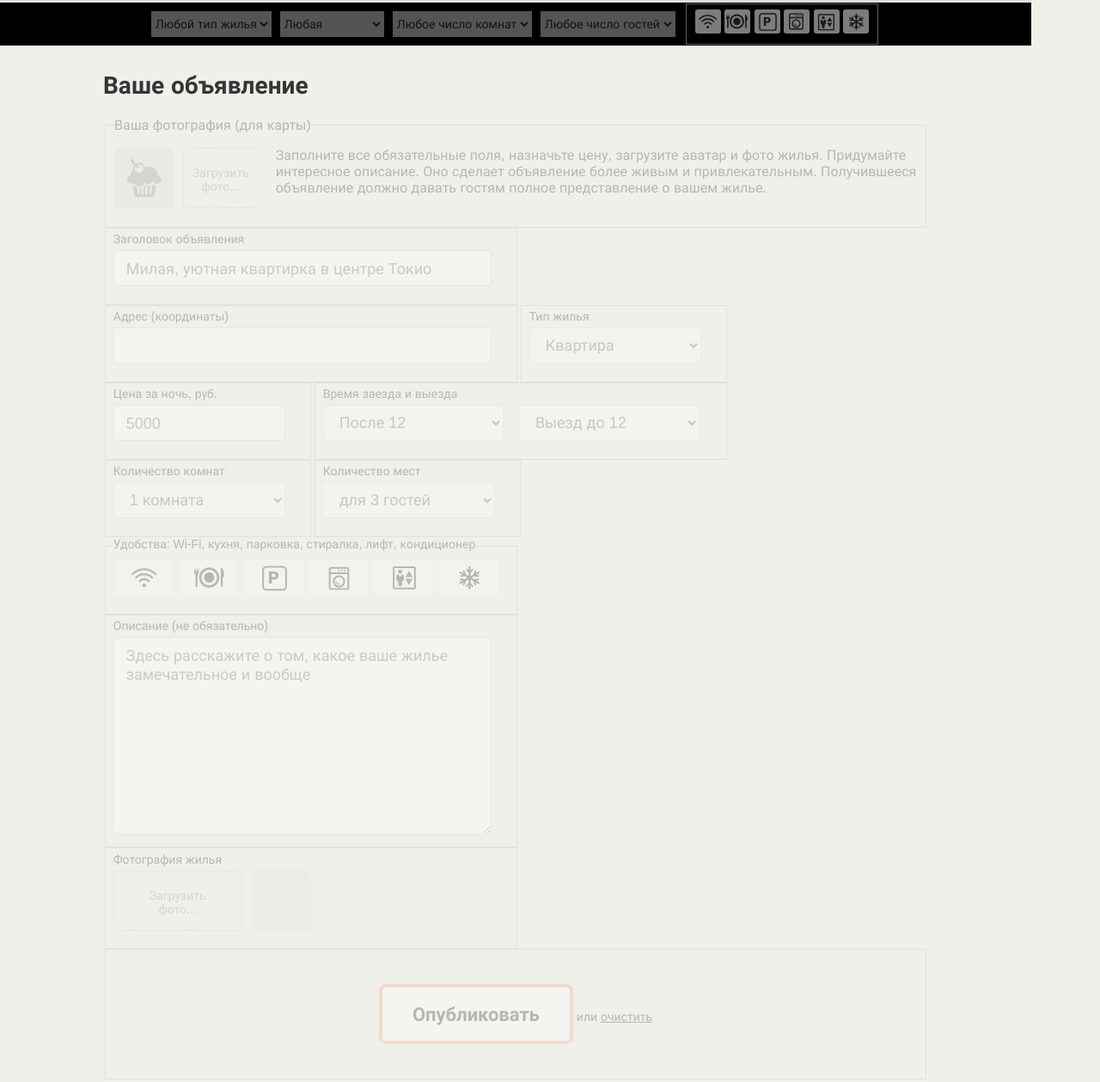
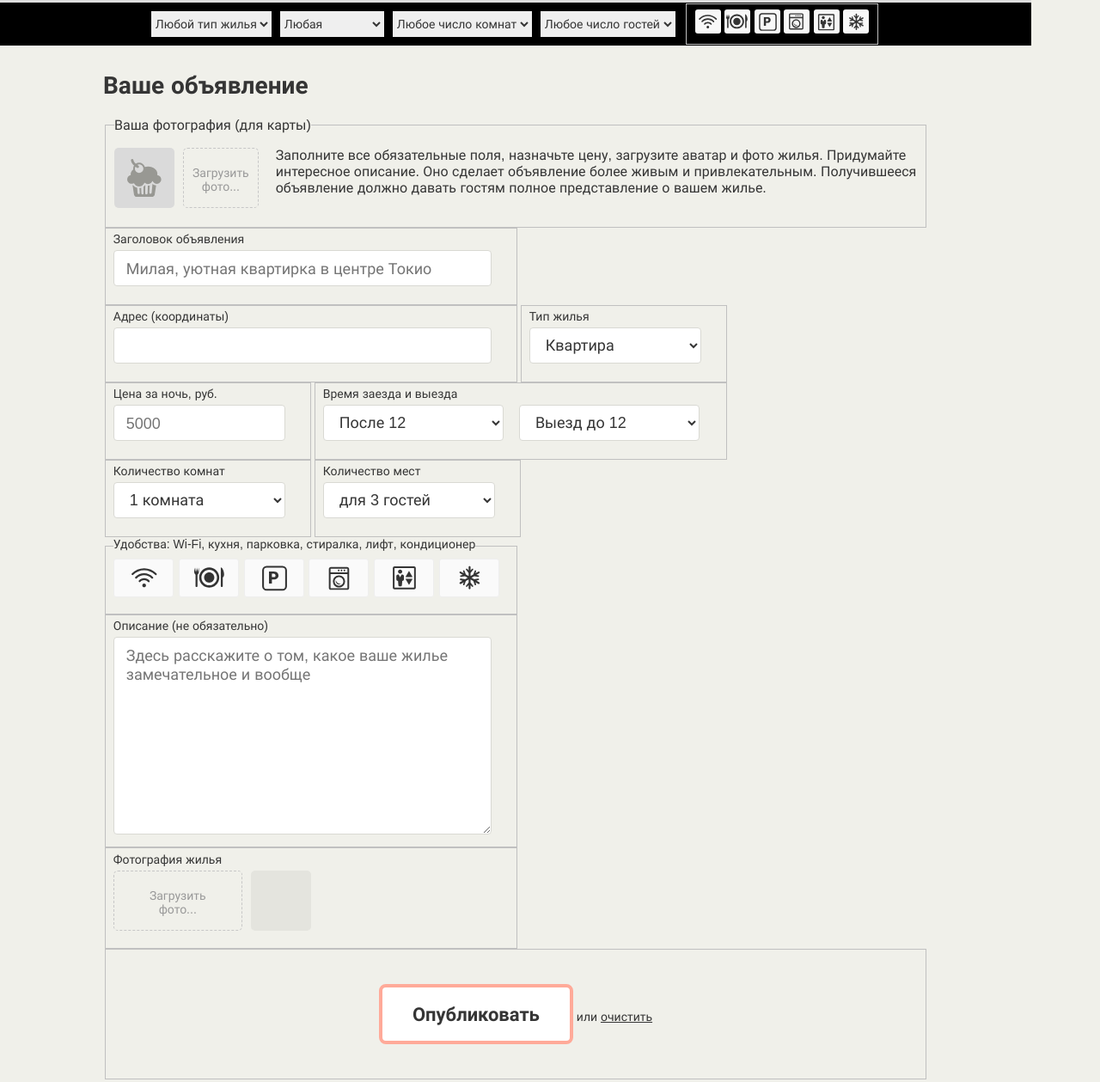
Before and after one commit to pestrige/974243-keksobooking-22, a website with bundled scripts: page index.html in a window 1280 px wide. Shown: the part 592-1851 px from the top of the page at 86% size. Built offline with nearby package versions, Linux system fonts and the light colour scheme.

Commit message:
Убрал неактивное состояние у элементов

```diff
--- a/index.html
+++ b/index.html
@@ -23,33 +23,33 @@
 
       <!-- Фильтрация объявлений -->
       <div class="map__filters-container">
-        <form action="#" class="map__filters map__filters--disabled" autocomplete="off">
-          <select name="housing-type" id="housing-type" class="map__filter" disabled>
+        <form action="#" class="map__filters" autocomplete="off">
+          <select name="housing-type" id="housing-type" class="map__filter">
             <option value="any" selected>Любой тип жилья</option>
             <option value="palace">Дворец</option>
             <option value="flat">Квартира</option>
             <option value="house">Дом</option>
             <option value="bungalow">Бунгало</option>
           </select>
-          <select name="housing-price" id="housing-price" class="map__filter" disabled>
+          <select name="housing-price" id="housing-price" class="map__filter">
             <option value="any" selected>Любая</option>
             <option value="middle">10000 - 50000&#x20bd;</option>
             <option value="low">до 10000&#x20bd;</option>
             <option value="high">от 50000&#x20bd;</option>
           </select>
-          <select name="housing-rooms" id="housing-rooms" class="map__filter" disabled>
+          <select name="housing-rooms" id="housing-rooms" class="map__filter">
             <option value="any" selected>Любое число комнат</option>
             <option value="1">Одна комната</option>
             <option value="2">Две комнаты</option>
             <option value="3">Три комнаты</option>
           </select>
-          <select name="housing-guests" id="housing-guests" class="map__filter" disabled>
+          <select name="housing-guests" id="housing-guests" class="map__filter">
             <option value="any" selected>Любое число гостей</option>
             <option value="2">Два гостя</option>
             <option value="1">Один гость</option>
             <option value="0">Не для гостей</option>
           </select>
-          <fieldset id="housing-features" class="map__features" disabled>
+          <fieldset id="housing-features" class="map__features">
             <input type="checkbox" name="features" value="wifi" id="filter-wifi" class="map__checkbox visually-hidden">
             <label class="map__feature map__feature--wifi" for="filter-wifi">Wi-Fi</label>
             <input type="checkbox" name="features" value="dishwasher" id="filter-dishwasher" class="map__checkbox visually-hidden">
@@ -70,7 +70,7 @@
     <!-- Форма объявления -->
     <section class="notice">
       <h2 class="notice__title">Ваше объявление</h2>
-      <form class="ad-form ad-form--disabled" method="post" enctype="multipart/form-data" autocomplete="off">
+      <form class="ad-form" method="post" enctype="multipart/form-data" autocomplete="off">
         <fieldset class="ad-form-header">
           <legend class="ad-form-header__title">Ваша фотография (для карты)</legend>
           <div class="ad-form-header__upload">
@@ -78,7 +78,7 @@
               <img src="img/muffin-grey.svg" alt="Аватар пользователя" width="40" height="44">
             </div>
             <div class="ad-form__field">
-              <input type="file" id="avatar" name="avatar" class="ad-form-header__input visually-hidden" disabled>
+              <input type="file" id="avatar" name="avatar" class="ad-form-header__input visually-hidden">
               <label class="ad-form-header__drop-zone" for="avatar">Загрузить<br>фото...</label>
             </div>
             <p class="ad-form-header__info">Заполните все обязательные поля, назначьте цену, загрузите аватар и фото жилья. Придумайте интересное описание. Оно сделает объявление более живым и привлекательным. Получившееся объявление должно давать гостям полное представление о вашем жилье.</p>
@@ -86,15 +86,15 @@
         </fieldset>
         <fieldset class="ad-form__element ad-form__element--wide">
           <label class="ad-form__label" for="title">Заголовок объявления</label>
-          <input id="title" name="title" type="text" placeholder="Милая, уютная квартирка в центре Токио" disabled>
+          <input id="title" name="title" type="text" placeholder="Милая, уютная квартирка в центре Токио">
         </fieldset>
         <fieldset class="ad-form__element ad-form__element--wide">
           <label class="ad-form__label" for="address">Адрес (координаты)</label>
-          <input id="address" name="address" type="text" disabled>
+          <input id="address" name="address" type="text">
         </fieldset>
         <fieldset class="ad-form__element">
           <label class="ad-form__label" for="type">Тип жилья</label>
-          <select id="type" name="type" disabled>
+          <select id="type" name="type">
             <option value="bungalow">Бунгало</option>
             <option value="flat" selected>Квартира</option>
             <option value="house">Дом</option>
@@ -103,16 +103,16 @@
         </fieldset>
         <fieldset class="ad-form__element">
           <label class="ad-form__label" for="price">Цена за ночь, руб.</label>
-          <input id="price" name="price" type="number" placeholder="5000" disabled>
+          <input id="price" name="price" type="number" placeholder="5000">
         </fieldset>
         <fieldset class="ad-form__element ad-form__element--time">
           <label class="ad-form__label" for="timein">Время заезда и выезда</label>
-          <select id="timein" name="timein" disabled>
+          <select id="timein" name="timein">
             <option value="12:00" selected>После 12</option>
             <option value="13:00">После 13</option>
             <option value="14:00">После 14</option>
           </select>
-          <select id="timeout" name="timeout" title="Time to go out" disabled>
+          <select id="timeout" name="timeout" title="Time to go out">
             <option value="12:00" selected>Выезд до 12</option>
             <option value="13:00">Выезд до 13</option>
             <option value="14:00">Выезд до 14</option>
@@ -120,7 +120,7 @@
         </fieldset>
         <fieldset class="ad-form__element">
           <label class="ad-form__label" for="room_number">Количество комнат</label>
-          <select id="room_number" name="rooms" disabled>
+          <select id="room_number" name="rooms">
             <option value="1" selected>1 комната</option>
             <option value="2">2 комнаты</option>
             <option value="3">3 комнаты</option>
@@ -129,14 +129,14 @@
         </fieldset>
         <fieldset class="ad-form__element">
           <label class="ad-form__label" for="capacity">Количество мест</label>
-          <select id="capacity" name="capacity" disabled>
+          <select id="capacity" name="capacity">
             <option value="3" selected>для 3 гостей</option>
             <option value="2">для 2 гостей</option>
             <option value="1">для 1 гостя</option>
             <option value="0">не для гостей</option>
           </select>
         </fieldset>
-        <fieldset class="ad-form__element ad-form__element--wide features" disabled>
+        <fieldset class="ad-form__element ad-form__element--wide features">
           <legend>Удобства: Wi-Fi, кухня, парковка, стиралка, лифт, кондиционер</legend>
           <input type="checkbox" name="features" value="wifi" id="feature-wifi" class="feature__checkbox visually-hidden">
           <label class="feature feature--wifi" for="feature-wifi">Wi-Fi</label>
@@ -153,19 +153,19 @@
         </fieldset>
         <fieldset class="ad-form__element ad-form__element--wide">
           <label class="ad-form__label" for="description">Описание (не обязательно)</label>
-          <textarea id="description" name="description" placeholder="Здесь расскажите о том, какое ваше жилье замечательное и вообще" disabled></textarea>
+          <textarea id="description" name="description" placeholder="Здесь расскажите о том, какое ваше жилье замечательное и вообще"></textarea>
         </fieldset>
         <fieldset class="ad-form__element ad-form__element--wide">
           <label class="ad-form__label">Фотография жилья</label>
           <div class="ad-form__photo-container">
             <div class="ad-form__upload">
-              <input type="file" id="images" name="images" class="ad-form__input visually-hidden" disabled>
+              <input type="file" id="images" name="images" class="ad-form__input visually-hidden">
               <label for="images" class="ad-form__drop-zone">Загрузить<br>фото...</label>
             </div>
             <div class="ad-form__photo"></div>
           </div>
         </fieldset>
-        <fieldset class="ad-form__element ad-form__element--submit" disabled>
+        <fieldset class="ad-form__element ad-form__element--submit">
           <button class="ad-form__submit" type="submit">Опубликовать</button>
           или <button class="ad-form__reset" type="reset">очистить</button>
         </fieldset>
```
